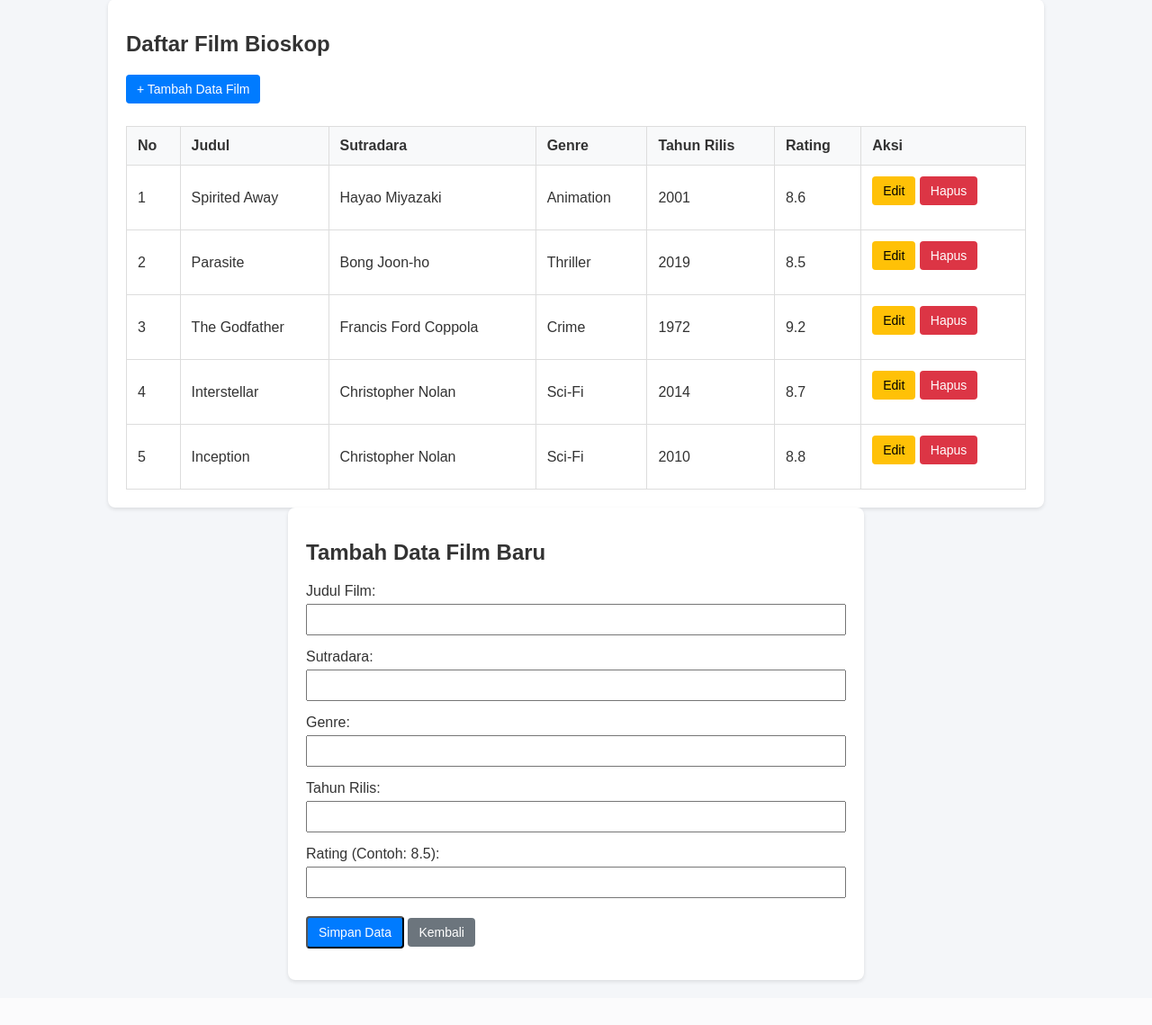
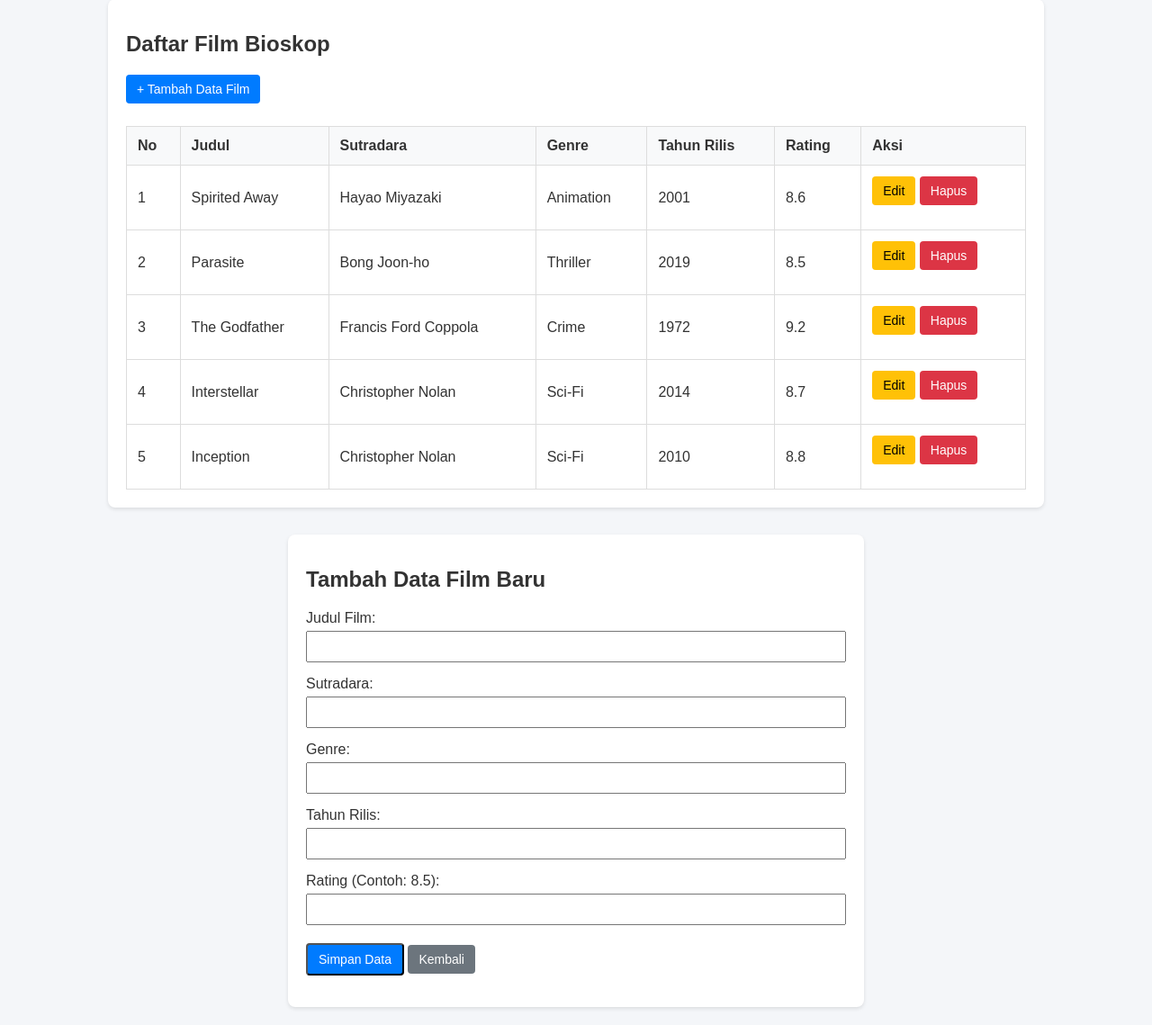
Before and after one commit to Iza95-lazy/Tugas_Individu_MVC-Native_109062500122, a PHP site: page /index.php?action=create in a window 1280 px wide. Shown: the part 21-1160 px from the top of the page at 90% size. Before the commit the page ends 1114 px from the top, so only its background shows below. Run offline with PHP 8.4, Linux system fonts and the light colour scheme; data comes from the database, SQL or seed files in the repository.

Commit message:
fix: resolve headers already sent warning using output buffering

```diff
--- a/app/views/create.php
+++ b/app/views/create.php
@@ -7,7 +7,7 @@
     <link rel="stylesheet" href="css/style.css">
 </head>
 <body>
-    <div class="container" style="max-width: 600px;">
+    <div class="container" style="max-width: 600px; margin-top: 30px;">
         <h1>Tambah Data Film Baru</h1>
 
         <?php if (!empty($error)) : ?>
--- a/app/views/edit.php
+++ b/app/views/edit.php
@@ -7,7 +7,7 @@
     <link rel="stylesheet" href="css/style.css">
 </head>
 <body>
-    <div class="container" style="max-width: 600px;">
+    <div class="container" style="max-width: 600px; margin-top: 30px;">
         <h1>Edit Data Film</h1>
 
         <?php if (!empty($error)) : ?>
--- a/public/index.php
+++ b/public/index.php
@@ -1,4 +1,5 @@
 <?php
+ob_start();
 // Panggil konfigurasi database dan model/controller dasar
 require_once '../config/database.php';
 require_once '../app/models/Film.php';
@@ -36,3 +37,5 @@ switch ($action) {
         break;
 
 }
+ob_end_flush();
+?>
```
Also changed, not shown: README.md.
